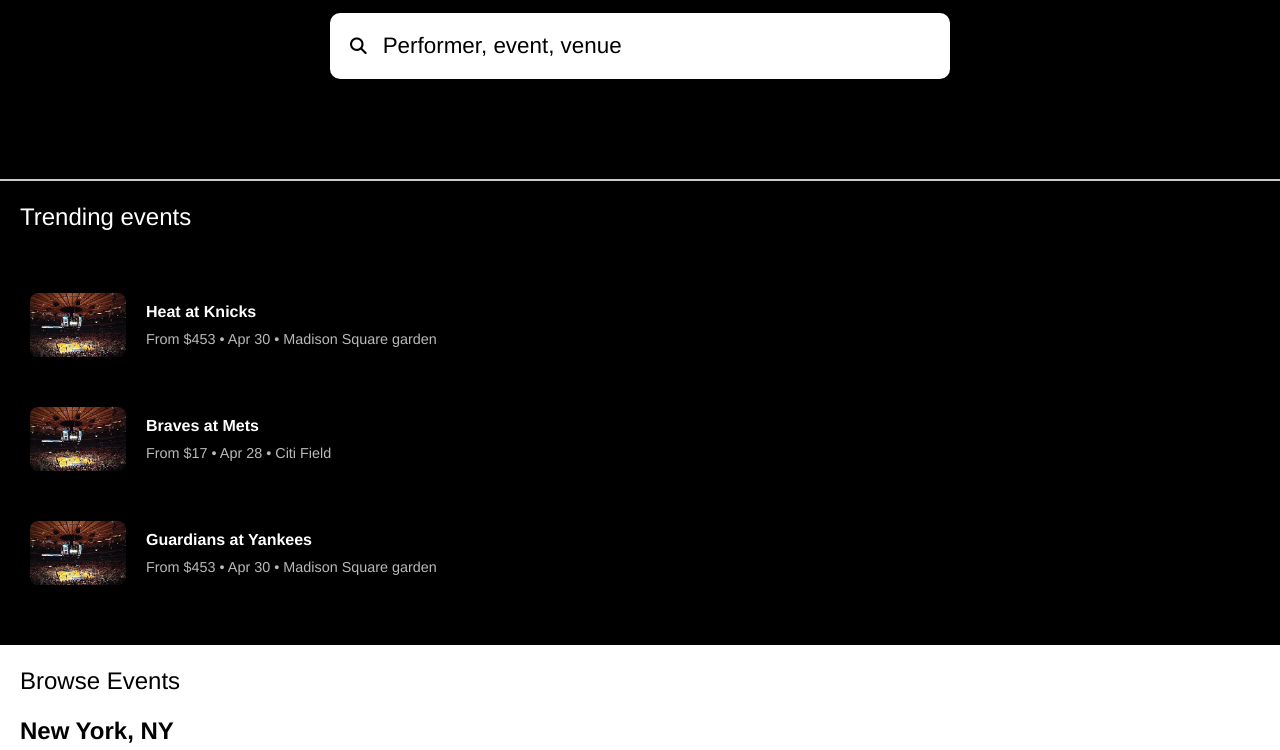
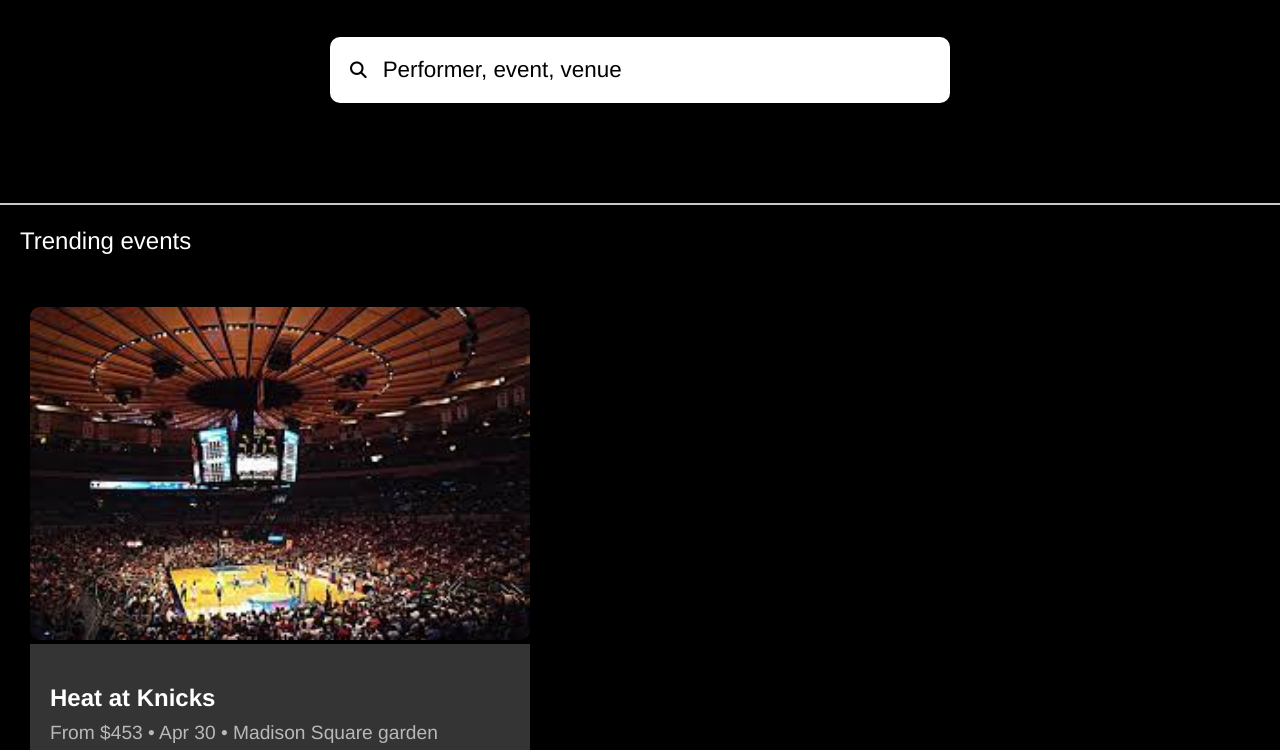
Before and after one commit to moisesg526/sports-ticket, a plain HTML site: page index.html in a window 1280 px wide. Shown: the part 228-978 px from the top of the page. Drawn offline with Linux system fonts and the light colour scheme.

Commit message:
Adjusted the events section size for larger screens

```diff
--- a/styles.css
+++ b/styles.css
@@ -376,4 +376,31 @@
     width: 50%;
     margin: auto;
   }
+  h1 {
+    font-size: 3rem;
+  }
+
+.event-info {
+  padding: 40px 20px;
+  background-color: #343434;
 }
+  .event-info h4{
+    font-size: 1.5rem;
+  }
+
+  .event-info h5 {
+    font-size: 1.2rem;
+  }
+
+  .events {
+    width: 500px;
+    height: 500px;
+    display: block;
+  }
+
+  .events-pic {
+    width: 500px;
+    margin: 0;
+    border-radius: 10px;
+  }
+}
```
